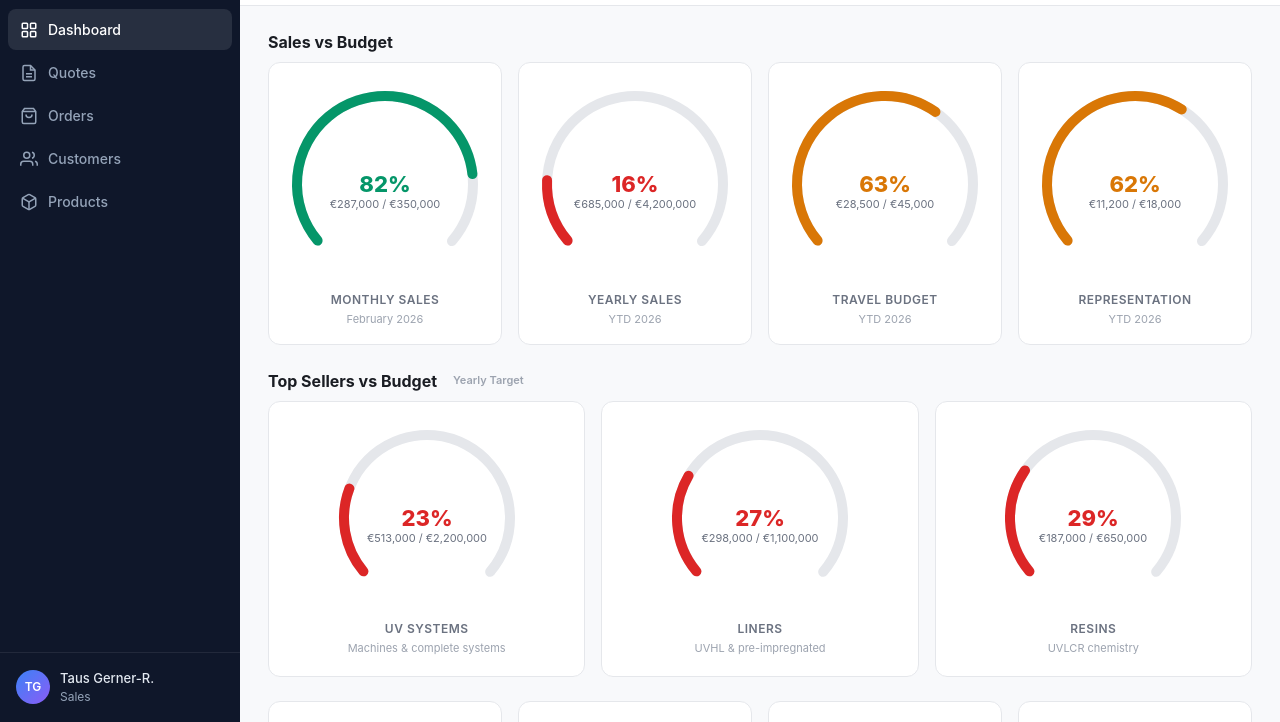
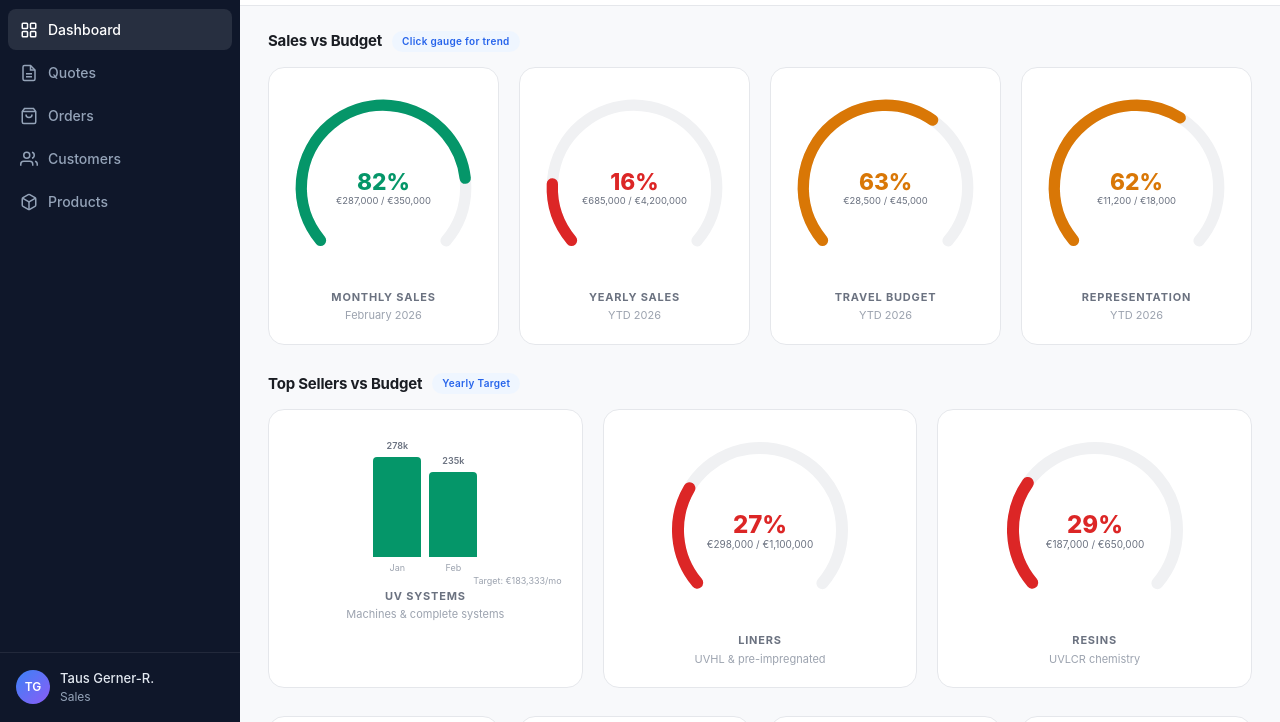
Before and after one commit to TausStorm/resersher, a plain HTML site: page docs/index.html in a window 1280 px wide. Both pictures are taken after a click on the element 426 px from the left and 616 px from the top of the page. Shown: the part 78-800 px from the top of the page. Drawn offline with Linux system fonts and the light colour scheme.

Commit message:
feat: dashboard overhaul — polished cards, hover effects, click gauge for bar chart

```diff
--- a/docs/index.html
+++ b/docs/index.html
@@ -337,15 +337,21 @@ body {
 .stats-grid {
   display: grid;
   grid-template-columns: repeat(4, 1fr);
-  gap: 16px;
-  margin-bottom: 24px;
+  gap: 20px;
+  margin-bottom: 28px;
 }
 
 .stat-card {
   background: var(--surface);
   border: 1px solid var(--border);
-  border-radius: var(--radius-lg);
-  padding: 20px;
+  border-radius: 16px;
+  padding: 24px;
+  transition: all 0.2s ease;
+}
+
+.stat-card:hover {
+  box-shadow: 0 4px 24px rgba(0,0,0,0.08);
+  transform: translateY(-2px);
 }
 
 .stat-label {
@@ -501,17 +507,18 @@ tbody tr:last-child td {
   display: flex;
   align-items: center;
   gap: 14px;
-  padding: 16px 20px;
+  padding: 18px 22px;
   background: var(--surface);
   border: 1px solid var(--border);
-  border-radius: var(--radius-lg);
+  border-radius: 16px;
   cursor: pointer;
-  transition: all var(--transition);
+  transition: all 0.2s ease;
 }
 
 .quick-action:hover {
   border-color: var(--primary);
-  box-shadow: var(--shadow);
+  box-shadow: 0 4px 24px rgba(0,0,0,0.08);
+  transform: translateY(-2px);
 }
 
 .quick-action-icon {
@@ -959,22 +966,49 @@ tbody tr:last-child td {
 .gauge-grid {
   display: grid;
   grid-template-columns: repeat(4, 1fr);
-  gap: 16px;
-  margin-bottom: 24px;
+  gap: 20px;
+  margin-bottom: 28px;
 }
 
 .gauge-card {
   background: var(--surface);
   border: 1px solid var(--border);
-  border-radius: var(--radius-lg);
-  padding: 20px 16px 16px;
+  border-radius: 16px;
+  padding: 24px 20px 20px;
   text-align: center;
-  transition: box-shadow var(--transition);
+  transition: all 0.2s ease;
+  cursor: pointer;
+  position: relative;
+  overflow: hidden;
+}
+
+.gauge-card::before {
+  content: '';
+  position: absolute;
+  top: 0;
+  left: 0;
+  right: 0;
+  height: 3px;
+  background: linear-gradient(90deg, var(--primary), var(--success));
+  opacity: 0;
+  transition: opacity 0.2s ease;
 }
 
 .gauge-card:hover {
-  box-shadow: var(--shadow);
-}
+  box-shadow: 0 4px 24px rgba(0,0,0,0.08);
+  transform: translateY(-2px);
+}
+
+.gauge-card:hover::before { opacity: 1; }
+
+.gauge-card .gauge-view,
+.gauge-card .chart-view {
+  transition: opacity 0.25s ease;
+}
+
+.gauge-card .chart-view { display: none; }
+.gauge-card.show-chart .gauge-view { display: none; }
+.gauge-card.show-chart .chart-view { display: block; }
 
 .gauge-svg {
   display: block;
@@ -984,11 +1018,11 @@ tbody tr:last-child td {
 }
 
 .gauge-label {
-  font-size: 12px;
-  font-weight: 600;
+  font-size: 11px;
+  font-weight: 700;
   color: var(--text-secondary);
   text-transform: uppercase;
-  letter-spacing: 0.5px;
+  letter-spacing: 0.8px;
   margin-bottom: 2px;
 }
 
@@ -997,42 +1031,126 @@ tbody tr:last-child td {
   color: var(--text-muted);
 }
 
+.gauge-hint {
+  font-size: 10px;
+  color: var(--text-muted);
+  margin-top: 6px;
+  opacity: 0;
+  transition: opacity 0.2s ease;
+}
+
+.gauge-card:hover .gauge-hint { opacity: 1; }
+
 .gauge-value-text {
-  font-size: 22px;
+  font-size: 24px;
   font-weight: 800;
-  fill: var(--text);
-}
-
-.gauge-percent-text {
-  font-size: 11px;
+}
+
+.gauge-amounts {
+  font-size: 10px;
+  fill: var(--text-secondary);
+}
+
+/* === Mini bar chart inside gauge card === */
+.mini-chart {
+  height: 140px;
+  display: flex;
+  align-items: flex-end;
+  justify-content: center;
+  gap: 8px;
+  padding: 12px 4px 0;
+}
+
+.mini-chart-bar-wrap {
+  display: flex;
+  flex-direction: column;
+  align-items: center;
+  gap: 4px;
+  flex: 1;
+  max-width: 48px;
+}
+
+.mini-chart-bar {
+  width: 100%;
+  border-radius: 4px 4px 0 0;
+  min-height: 4px;
+  transition: height 0.3s ease;
+  position: relative;
+}
+
+.mini-chart-val {
+  font-size: 9px;
   font-weight: 600;
-}
-
-.gauge-amounts {
-  font-size: 11px;
-  fill: var(--text-secondary);
+  color: var(--text-secondary);
+  white-space: nowrap;
+}
+
+.mini-chart-lbl {
+  font-size: 9px;
+  color: var(--text-muted);
+  white-space: nowrap;
+}
+
+.chart-target-line {
+  width: 100%;
+  border-top: 2px dashed var(--text-muted);
+  position: relative;
+  margin-bottom: 4px;
+}
+
+.chart-target-label {
+  font-size: 9px;
+  color: var(--text-muted);
+  text-align: right;
 }
 
 /* === Category Gauges === */
 .cat-gauge-grid {
   display: grid;
   grid-template-columns: repeat(3, 1fr);
-  gap: 16px;
-  margin-bottom: 24px;
+  gap: 20px;
+  margin-bottom: 28px;
 }
 
 .cat-gauge-card {
   background: var(--surface);
   border: 1px solid var(--border);
-  border-radius: var(--radius-lg);
-  padding: 20px;
+  border-radius: 16px;
+  padding: 24px 20px 20px;
   text-align: center;
-  transition: box-shadow var(--transition);
+  transition: all 0.2s ease;
+  cursor: pointer;
+  position: relative;
+  overflow: hidden;
+}
+
+.cat-gauge-card::before {
+  content: '';
+  position: absolute;
+  top: 0;
+  left: 0;
+  right: 0;
+  height: 3px;
+  background: linear-gradient(90deg, var(--primary), var(--success));
+  opacity: 0;
+  transition: opacity 0.2s ease;
 }
 
 .cat-gauge-card:hover {
-  box-shadow: var(--shadow);
-}
+  box-shadow: 0 4px 24px rgba(0,0,0,0.08);
+  transform: translateY(-2px);
+}
+
+.cat-gauge-card:hover::before { opacity: 1; }
+
+.cat-gauge-card .gauge-view,
+.cat-gauge-card .chart-view {
+  transition: opacity 0.25s ease;
+}
+
+.cat-gauge-card .chart-view { display: none; }
+.cat-gauge-card.show-chart .gauge-view { display: none; }
+.cat-gauge-card.show-chart .chart-view { display: block; }
 
 /* === Top Customers === */
 .top-customers-list {
@@ -1054,7 +1172,7 @@ tbody tr:last-child td {
   background: var(--bg);
   margin: 0 -20px;
   padding: 12px 20px;
-  border-radius: var(--radius);
+  border-radius: 10px;
 }
 
 .top-customer-row:last-child {
@@ -1116,25 +1234,27 @@ tbody tr:last-child td {
 
 /* === Section Headers === */
 .dashboard-section {
-  margin-bottom: 8px;
-  display: flex;
-  align-items: center;
-  gap: 8px;
+  margin-bottom: 14px;
+  display: flex;
+  align-items: center;
+  gap: 10px;
 }
 
 .dashboard-section h2 {
-  font-size: 16px;
+  font-size: 15px;
   font-weight: 700;
   color: var(--text);
+  letter-spacing: -0.2px;
 }
 
 .dashboard-section .section-badge {
-  font-size: 11px;
+  font-size: 10px;
   font-weight: 600;
-  padding: 2px 8px;
-  border-radius: 4px;
-  background: var(--bg);
-  color: var(--text-muted);
+  padding: 3px 10px;
+  border-radius: 20px;
+  background: var(--primary-light);
+  color: var(--primary);
+  letter-spacing: 0.3px;
 }
 
 @media (max-width: 1200px) {
@@ -1649,15 +1769,21 @@ const DATA = {
 
   // Budget targets & actuals (2026)
   budgets: {
-    monthlySales: { target: 350000, actual: 287000, label: 'Monthly Sales', month: 'February' },
-    yearlySales: { target: 4200000, actual: 685000, label: 'Yearly Sales', period: '2026' },
-    travel: { target: 45000, actual: 28500, label: 'Travel', period: '2026' },
-    representation: { target: 18000, actual: 11200, label: 'Representation', period: '2026' },
-    // Product category budgets (yearly)
+    monthlySales: { target: 350000, actual: 287000, label: 'Monthly Sales', month: 'February',
+      monthly: [310000, 287000] },
+    yearlySales: { target: 4200000, actual: 685000, label: 'Yearly Sales', period: '2026',
+      monthly: [398000, 287000] },
+    travel: { target: 45000, actual: 28500, label: 'Travel', period: '2026',
+      monthly: [12800, 15700] },
+    representation: { target: 18000, actual: 11200, label: 'Representation', period: '2026',
+      monthly: [5400, 5800] },
     categories: {
-      uvSystems: { target: 2200000, actual: 513000, label: 'UV Systems' },
-      liners: { target: 1100000, actual: 298000, label: 'Liners' },
-      resins: { target: 650000, actual: 187000, label: 'Resins' },
+      uvSystems: { target: 2200000, actual: 513000, label: 'UV Systems',
+        monthly: [278000, 235000] },
+      liners: { target: 1100000, actual: 298000, label: 'Liners',
+        monthly: [162000, 136000] },
+      resins: { target: 650000, actual: 187000, label: 'Resins',
+        monthly: [98000, 89000] },
     },
   },
 
@@ -1676,10 +1802,10 @@ function getProduct(id) { return DATA.products.find(p => p.id === id); }
 function getActivities(customerId) { return DATA.activities.filter(function(a) { return a.customer === customerId; }).sort(function(a, b) { return b.date.localeCompare(a.date); }); }
 
 // SVG Speedometer gauge builder (circle + stroke-dasharray approach)
-function buildGauge(actual, target, size, color, showAmounts) {
+function buildGauge(actual, target, size) {
   var pct = Math.min(actual / target, 1.2);
   var displayPct = Math.round((actual / target) * 100);
-  var sw = 10;
+  var sw = 12;
   var radius = (size - sw - 14) / 2;
   var cx = size / 2;
   var svgH = size;
@@ -1689,23 +1815,51 @@ function buildGauge(actual, target, size, color, showAmounts) {
   var arcLen = (arcDeg / 360) * circ;
   var gapLen = circ - arcLen;
   var fillLen = arcLen * Math.min(pct, 1);
-  // rotate so gap sits at the bottom: 90° (south) + half-gap (50°) = 140°
   var rot = 140;
 
   var gaugeColor = displayPct >= 70 ? '#059669' : displayPct > 50 ? '#d97706' : '#dc2626';
 
-  var amountText = '';
-  if (showAmounts !== false) {
-    amountText = '<text x="' + cx + '" y="' + (cy + 24) + '" text-anchor="middle" class="gauge-amounts">' +
-      formatCurrency(actual) + ' / ' + formatCurrency(target) + '</text>';
-  }
-
   return '<svg class="gauge-svg" width="' + size + '" height="' + svgH + '" viewBox="0 0 ' + size + ' ' + svgH + '" overflow="visible">' +
-    '<circle cx="' + cx + '" cy="' + cy + '" r="' + radius + '" fill="none" stroke="#e5e7eb" stroke-width="' + sw + '" stroke-linecap="round" stroke-dasharray="' + arcLen + ' ' + gapLen + '" transform="rotate(' + rot + ' ' + cx + ' ' + cy + ')"/>' +
+    '<circle cx="' + cx + '" cy="' + cy + '" r="' + radius + '" fill="none" stroke="#f0f1f3" stroke-width="' + sw + '" stroke-linecap="round" stroke-dasharray="' + arcLen + ' ' + gapLen + '" transform="rotate(' + rot + ' ' + cx + ' ' + cy + ')"/>' +
     (pct > 0 ? '<circle cx="' + cx + '" cy="' + cy + '" r="' + radius + '" fill="none" stroke="' + gaugeColor + '" stroke-width="' + sw + '" stroke-linecap="round" stroke-dasharray="' + fillLen + ' ' + circ + '" transform="rotate(' + rot + ' ' + cx + ' ' + cy + ')"/>' : '') +
-    '<text x="' + cx + '" y="' + cy + '" text-anchor="middle" dominant-baseline="central" class="gauge-value-text" style="fill:' + gaugeColor + '">' + displayPct + '%</text>' +
-    amountText +
+    '<text x="' + cx + '" y="' + (cy - 6) + '" text-anchor="middle" dominant-baseline="central" class="gauge-value-text" style="fill:' + gaugeColor + '">' + displayPct + '%</text>' +
+    '<text x="' + cx + '" y="' + (cy + 18) + '" text-anchor="middle" class="gauge-amounts">' + formatCurrency(actual) + ' / ' + formatCurrency(target) + '</text>' +
   '</svg>';
+}
+
+// Mini bar chart for gauge card flip
+var MONTHS_SHORT = ['Jan','Feb','Mar','Apr','May','Jun','Jul','Aug','Sep','Oct','Nov','Dec'];
+function buildMiniChart(monthlyData, monthTarget, color) {
+  if (!monthlyData || monthlyData.length === 0) return '<div class="mini-chart"><span style="color:var(--text-muted);font-size:11px">No data</span></div>';
+  var maxVal = Math.max.apply(null, monthlyData.concat([monthTarget || 0]));
+  var barH = 100;
+  var currentMonth = new Date().getMonth(); // 0-indexed
+  var startMonth = currentMonth - monthlyData.length + 1;
+  var gaugeColor = function(v) {
+    var p = monthTarget ? Math.round(v / monthTarget * 100) : 100;
+    return p >= 70 ? '#059669' : p > 50 ? '#d97706' : '#dc2626';
+  };
+
+  var bars = monthlyData.map(function(v, i) {
+    var h = maxVal > 0 ? Math.max(Math.round(v / maxVal * barH), 4) : 4;
+    var c = gaugeColor(v);
+    var mi = startMonth + i;
+    var label = MONTHS_SHORT[mi >= 0 ? mi : mi + 12];
+    return '<div class="mini-chart-bar-wrap">' +
+      '<div class="mini-chart-val">' + (v >= 1000 ? Math.round(v / 1000) + 'k' : v) + '</div>' +
+      '<div class="mini-chart-bar" style="height:' + h + 'px;background:' + c + '"></div>' +
+      '<div class="mini-chart-lbl">' + label + '</div>' +
+    '</div>';
+  }).join('');
+
+  return '<div class="mini-chart">' + bars + '</div>' +
+    (monthTarget ? '<div class="chart-target-label">Target: ' + formatCurrency(monthTarget) + '/mo</div>' : '');
+}
+
+// Toggle gauge/chart on card click
+function toggleGaugeChart(el) {
+  var card = el.closest('.gauge-card') || el.closest('.cat-gauge-card');
+  if (card) card.classList.toggle('show-chart');
 }
 function getUpcomingFollowUps() { return DATA.activities.filter(function(a) { return a.followUp && !a.followUpDone; }).sort(function(a, b) { return a.followUp.localeCompare(b.followUp); }); }
 
@@ -1812,20 +1966,41 @@ const app = {
     return '' +
 
     // === SALES BUDGET GAUGES ===
-    '<div class="dashboard-section"><h2>Sales vs Budget</h2></div>' +
+    '<div class="dashboard-section"><h2>Sales vs Budget</h2><span class="section-badge">Click gauge for trend</span></div>' +
     '<div class="gauge-grid">' +
-      '<div class="gauge-card">' + buildGauge(b.monthlySales.actual, b.monthlySales.target, 200) + '<div class="gauge-label">Monthly Sales</div><div class="gauge-detail">' + b.monthlySales.month + ' 2026</div></div>' +
-      '<div class="gauge-card">' + buildGauge(b.yearlySales.actual, b.yearlySales.target, 200) + '<div class="gauge-label">Yearly Sales</div><div class="gauge-detail">YTD 2026</div></div>' +
-      '<div class="gauge-card">' + buildGauge(b.travel.actual, b.travel.target, 200) + '<div class="gauge-label">Travel Budget</div><div class="gauge-detail">YTD 2026</div></div>' +
-      '<div class="gauge-card">' + buildGauge(b.representation.actual, b.representation.target, 200) + '<div class="gauge-label">Representation</div><div class="gauge-detail">YTD 2026</div></div>' +
+      '<div class="gauge-card" onclick="toggleGaugeChart(this)">' +
+        '<div class="gauge-view">' + buildGauge(b.monthlySales.actual, b.monthlySales.target, 200) + '</div>' +
+        '<div class="chart-view">' + buildMiniChart(b.monthlySales.monthly, b.monthlySales.target) + '</div>' +
+        '<div class="gauge-label">Monthly Sales</div><div class="gauge-detail">' + b.monthlySales.month + ' 2026</div></div>' +
+      '<div class="gauge-card" onclick="toggleGaugeChart(this)">' +
+        '<div class="gauge-view">' + buildGauge(b.yearlySales.actual, b.yearlySales.target, 200) + '</div>' +
+        '<div class="chart-view">' + buildMiniChart(b.yearlySales.monthly, b.yearlySales.target / 12) + '</div>' +
+        '<div class="gauge-label">Yearly Sales</div><div class="gauge-detail">YTD 2026</div></div>' +
+      '<div class="gauge-card" onclick="toggleGaugeChart(this)">' +
+        '<div class="gauge-view">' + buildGauge(b.travel.actual, b.travel.target, 200) + '</div>' +
+        '<div class="chart-view">' + buildMiniChart(b.travel.monthly, b.travel.target / 12) + '</div>' +
+        '<div class="gauge-label">Travel Budget</div><div class="gauge-detail">YTD 2026</div></div>' +
+      '<div class="gauge-card" onclick="toggleGaugeChart(this)">' +
+        '<div class="gauge-view">' + buildGauge(b.representation.actual, b.representation.target, 200) + '</div>' +
+        '<div class="chart-view">' + buildMiniChart(b.representation.monthly, b.representation.target / 12) + '</div>' +
+        '<div class="gauge-label">Representation</div><div class="gauge-detail">YTD 2026</div></div>' +
     '</div>' +
 
     // === PRODUCT CATEGORY PERFORMANCE ===
     '<div class="dashboard-section"><h2>Top Sellers vs Budget</h2><span class="section-badge">Yearly Target</span></div>' +
     '<div class="cat-gauge-grid">' +
-      '<div class="cat-gauge-card">' + buildGauge(b.categories.uvSystems.actual, b.categories.uvSystems.target, 190) + '<div class="gauge-label">UV Systems</div><div class="gauge-detail">Machines & complete systems</div></div>' +
-      '<div class="cat-gauge-card">' + buildGauge(b.categories.liners.actual, b.categories.liners.target, 190) + '<div class="gauge-label">Liners</div><div class="gauge-detail">UVHL & pre-impregnated</div></div>' +
-      '<div class="cat-gauge-card">' + buildGauge(b.categories.resins.actual, b.categories.resins.target, 190) + '<div class="gauge-label">Resins</div><div class="gauge-detail">UVLCR chemistry</div></div>' +
+      '<div class="cat-gauge-card" onclick="toggleGaugeChart(this)">' +
+        '<div class="gauge-view">' + buildGauge(b.categories.uvSystems.actual, b.categories.uvSystems.target, 190) + '</div>' +
+        '<div class="chart-view">' + buildMiniChart(b.categories.uvSystems.monthly, b.categories.uvSystems.target / 12) + '</div>' +
+        '<div class="gauge-label">UV Systems</div><div class="gauge-detail">Machines & complete systems</div></div>' +
+      '<div class="cat-gauge-card" onclick="toggleGaugeChart(this)">' +
+        '<div class="gauge-view">' + buildGauge(b.categories.liners.actual, b.categories.liners.target, 190) + '</div>' +
+        '<div class="chart-view">' + buildMiniChart(b.categories.liners.monthly, b.categories.liners.target / 12) + '</div>' +
+        '<div class="gauge-label">Liners</div><div class="gauge-detail">UVHL & pre-impregnated</div></div>' +
+      '<div class="cat-gauge-card" onclick="toggleGaugeChart(this)">' +
+        '<div class="gauge-view">' + buildGauge(b.categories.resins.actual, b.categories.resins.target, 190) + '</div>' +
+        '<div class="chart-view">' + buildMiniChart(b.categories.resins.monthly, b.categories.resins.target / 12) + '</div>' +
+        '<div class="gauge-label">Resins</div><div class="gauge-detail">UVLCR chemistry</div></div>' +
     '</div>' +
 
     // === QUICK STATS ROW ===
```
